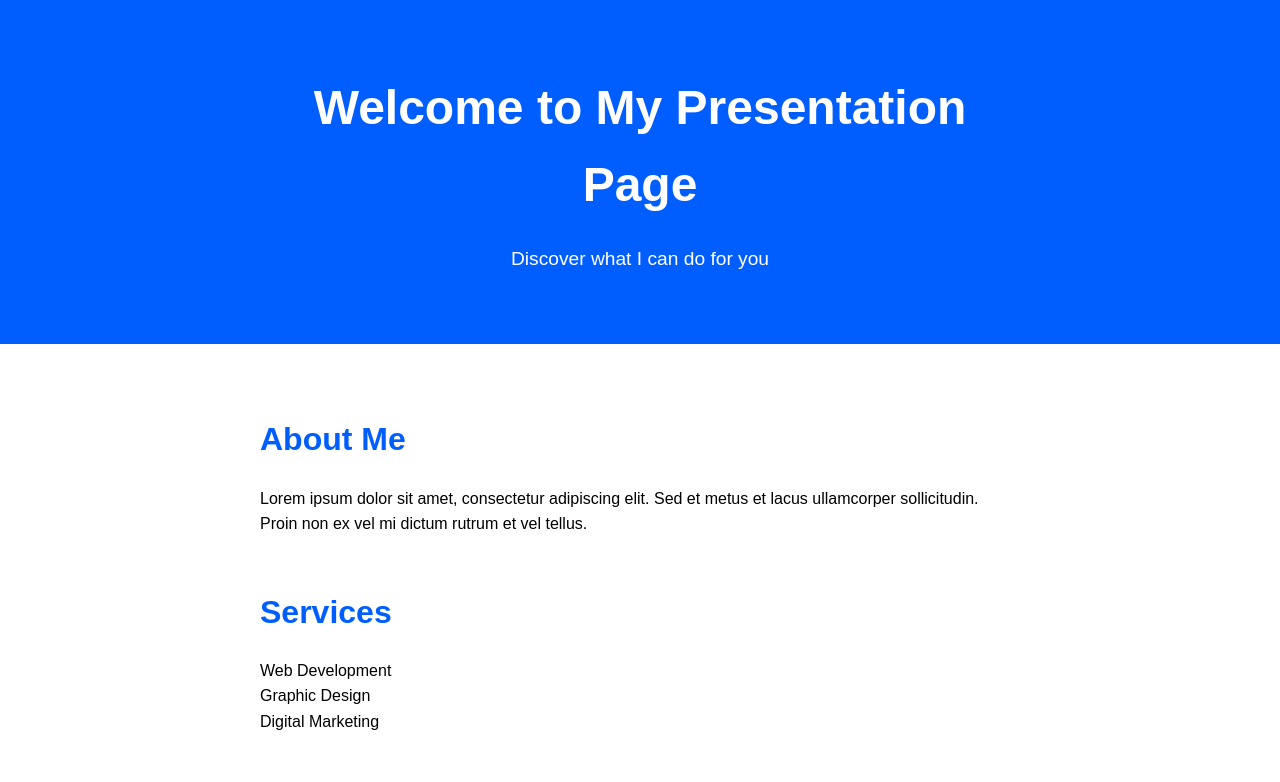
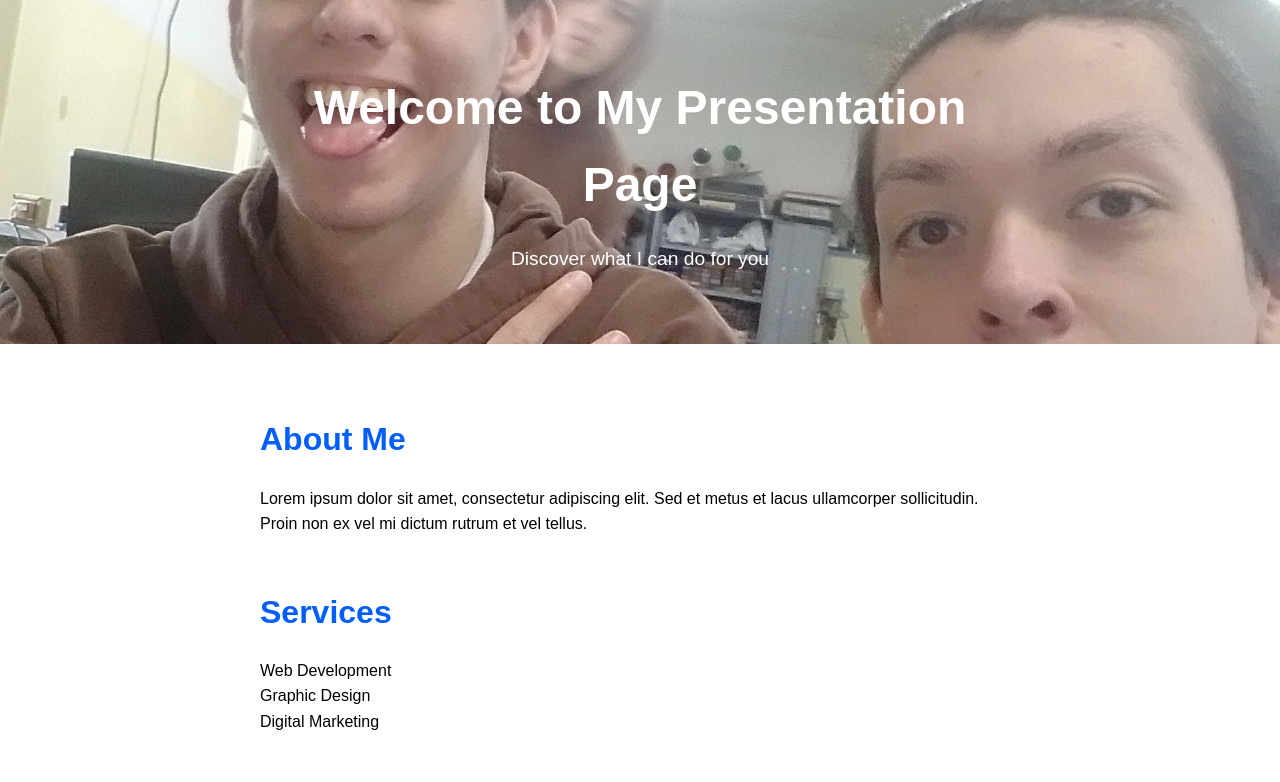
Before and after one commit to L0R3NZ0-L30Z/myAPI, a website: page public/index.html in a window 1280 px wide. Shown: the top 782 px of the page. Drawn offline with Linux system fonts and the light colour scheme.

Commit message:
nice page

```diff
--- a/public/index.css
+++ b/public/index.css
@@ -18,6 +18,11 @@ body {
 }
 
 header {
+
+    background-image: url('hola.jpg'); /* Replace 'background.jpg' with the path to your image */
+    background-size: cover;
+    background-position: center;
+
     background-color: #005eff;
     color: #fff;
     padding: 50px 0;
```
Also changed, not shown: public/hola.jpg (added).
